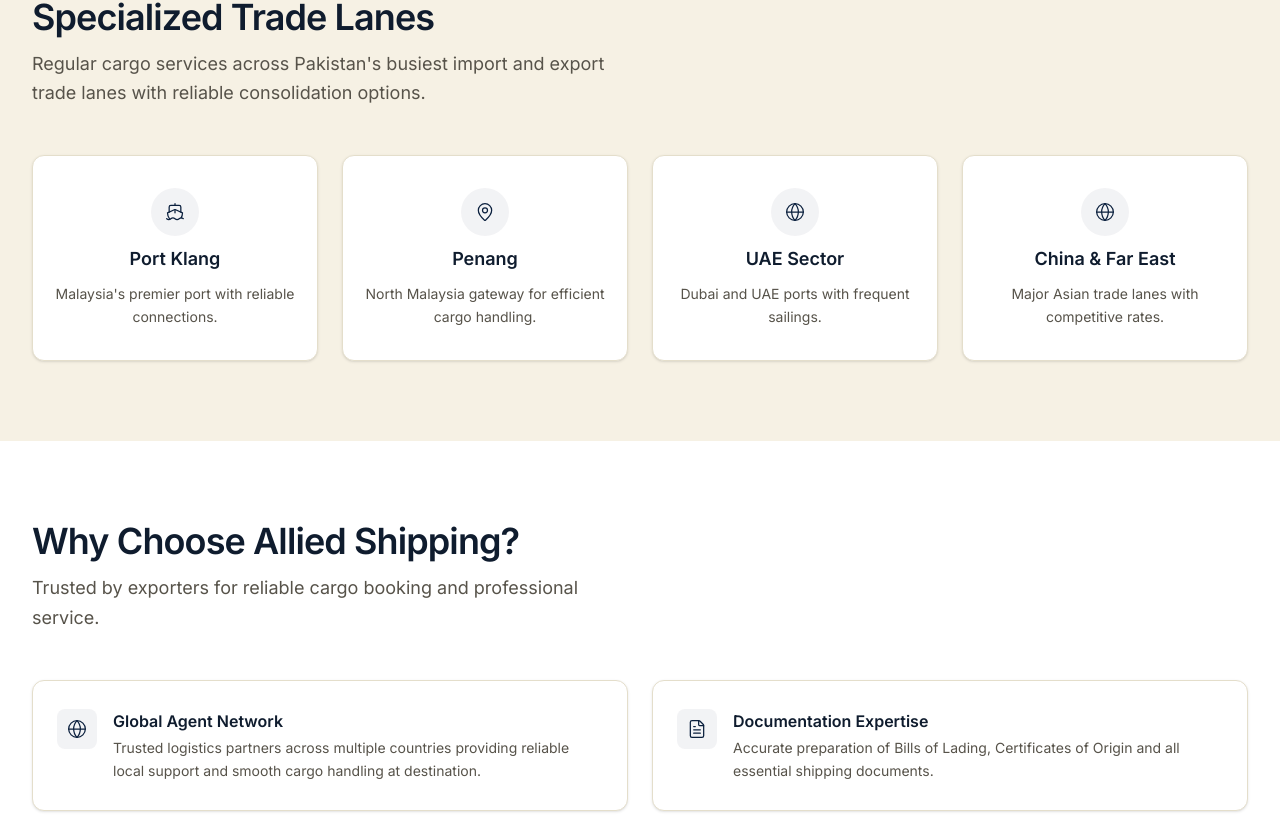
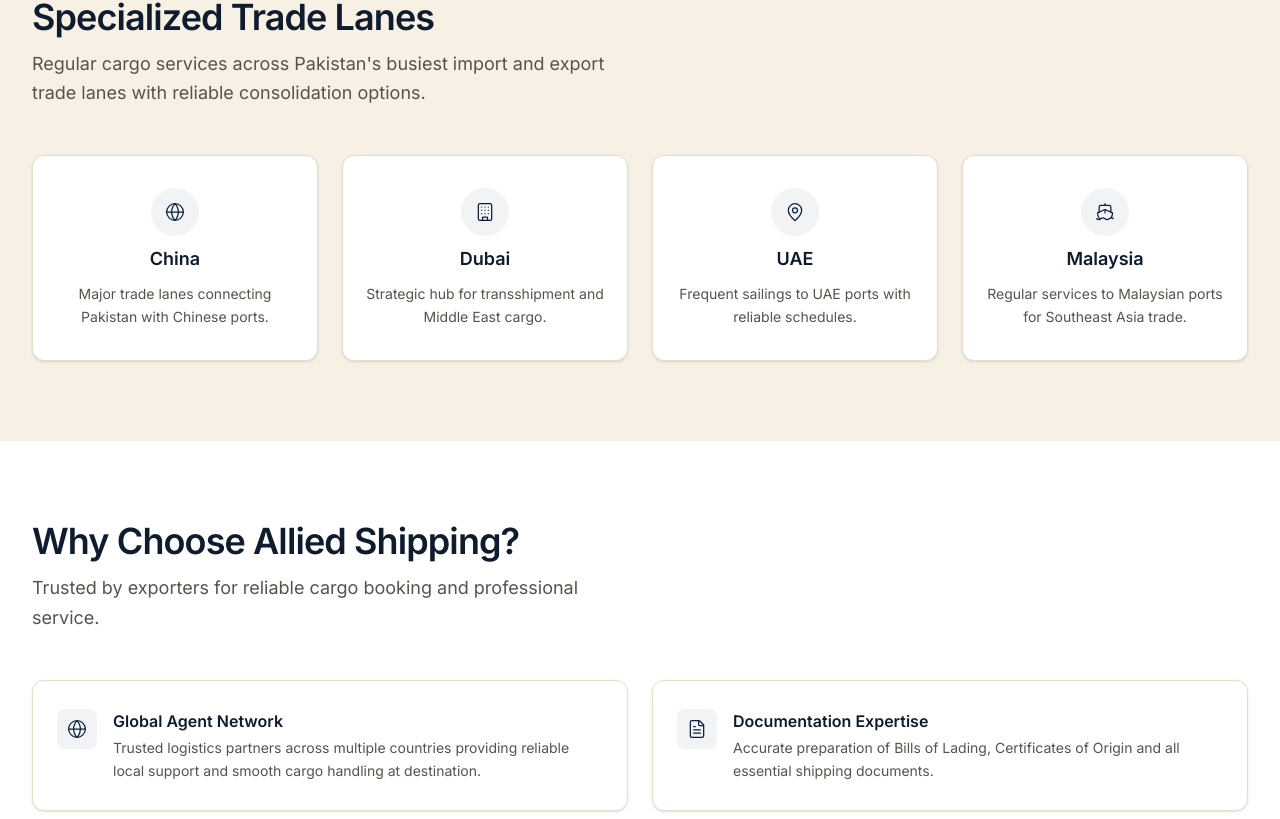
Before and after one commit to Mairaarshad19/allied-shipping-website, a Next.js app: page / in a window 1280 px wide. Shown: the part 2001-2820 px from the top of the page. Built offline with nearby package versions, Linux system fonts and the light colour scheme.

Commit message:
style(trade): redesign specialized trade lanes

```diff
--- a/components/ExportMarkets.tsx
+++ b/components/ExportMarkets.tsx
@@ -1,31 +1,27 @@
-import { Globe, Ship, MapPin } from "lucide-react";
+import { Globe, Building, MapPin, Ship } from "lucide-react";
 import Container from "./Container";
 import Reveal from "./Reveal";
 
 const MARKETS = [
   {
-    icon: Ship,
-    title: "Port Klang",
-    description: "Malaysia's premier port with reliable connections.",
-    highlighted: false,
+    icon: Globe,
+    title: "China",
+    description: "Major trade lanes connecting Pakistan with Chinese ports.",
+  },
+  {
+    icon: Building,
+    title: "Dubai",
+    description: "Strategic hub for transshipment and Middle East cargo.",
   },
   {
     icon: MapPin,
-    title: "Penang",
-    description: "North Malaysia gateway for efficient cargo handling.",
-    highlighted: false,
+    title: "UAE",
+    description: "Frequent sailings to UAE ports with reliable schedules.",
   },
   {
-    icon: Globe,
-    title: "UAE Sector",
-    description: "Dubai and UAE ports with frequent sailings.",
-    highlighted: false,
-  },
-  {
-    icon: Globe,
-    title: "China & Far East",
-    description: "Major Asian trade lanes with competitive rates.",
-    highlighted: false,
+    icon: Ship,
+    title: "Malaysia",
+    description: "Regular services to Malaysian ports for Southeast Asia trade.",
   },
 ];
 
@@ -57,28 +53,12 @@
                 type="fade-up"
                 delay={index * 100}
               >
-                <div
-                  className={`group flex flex-col items-center text-center gap-3 rounded-xl px-4 sm:px-5 py-6 sm:py-8 shadow-sm transition-all duration-200 hover:shadow-md h-full ${
-                    market.highlighted
-                      ? "border-2 border-gold/60 bg-white"
-                      : "border border-border bg-white"
-                  }`}
-                >
-                  <div
-                    className={`flex h-12 w-12 items-center justify-center rounded-full shrink-0 ${
-                      market.highlighted
-                        ? "bg-gold/10 text-gold"
-                        : "bg-navy-primary/5 text-navy-primary"
-                    }`}
-                  >
+                <div className="group flex flex-col items-center text-center gap-3 rounded-xl border border-border bg-white px-4 sm:px-5 py-6 sm:py-8 shadow-sm transition-all duration-200 hover:shadow-md h-full">
+                  <div className="flex h-12 w-12 items-center justify-center rounded-full bg-navy-primary/5 text-navy-primary shrink-0">
                     <Icon className="h-5 w-5" strokeWidth={1.5} />
                   </div>
 
-                  <span
-                    className={`text-lg font-semibold leading-tight break-words ${
-                      market.highlighted ? "text-gold" : "text-heading"
-                    }`}
-                  >
+                  <span className="text-lg font-semibold leading-tight break-words text-heading">
                     {market.title}
                   </span>
 
```
